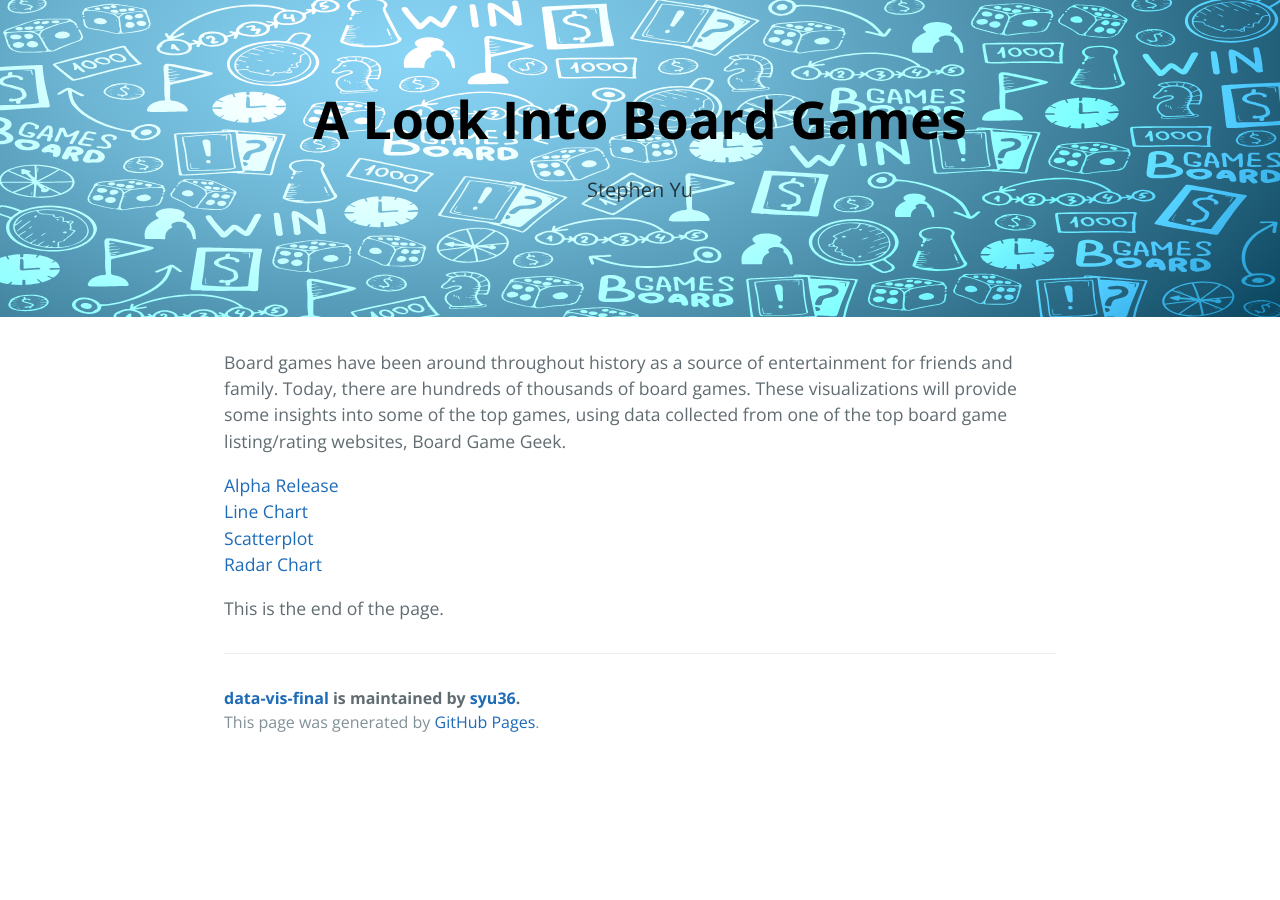
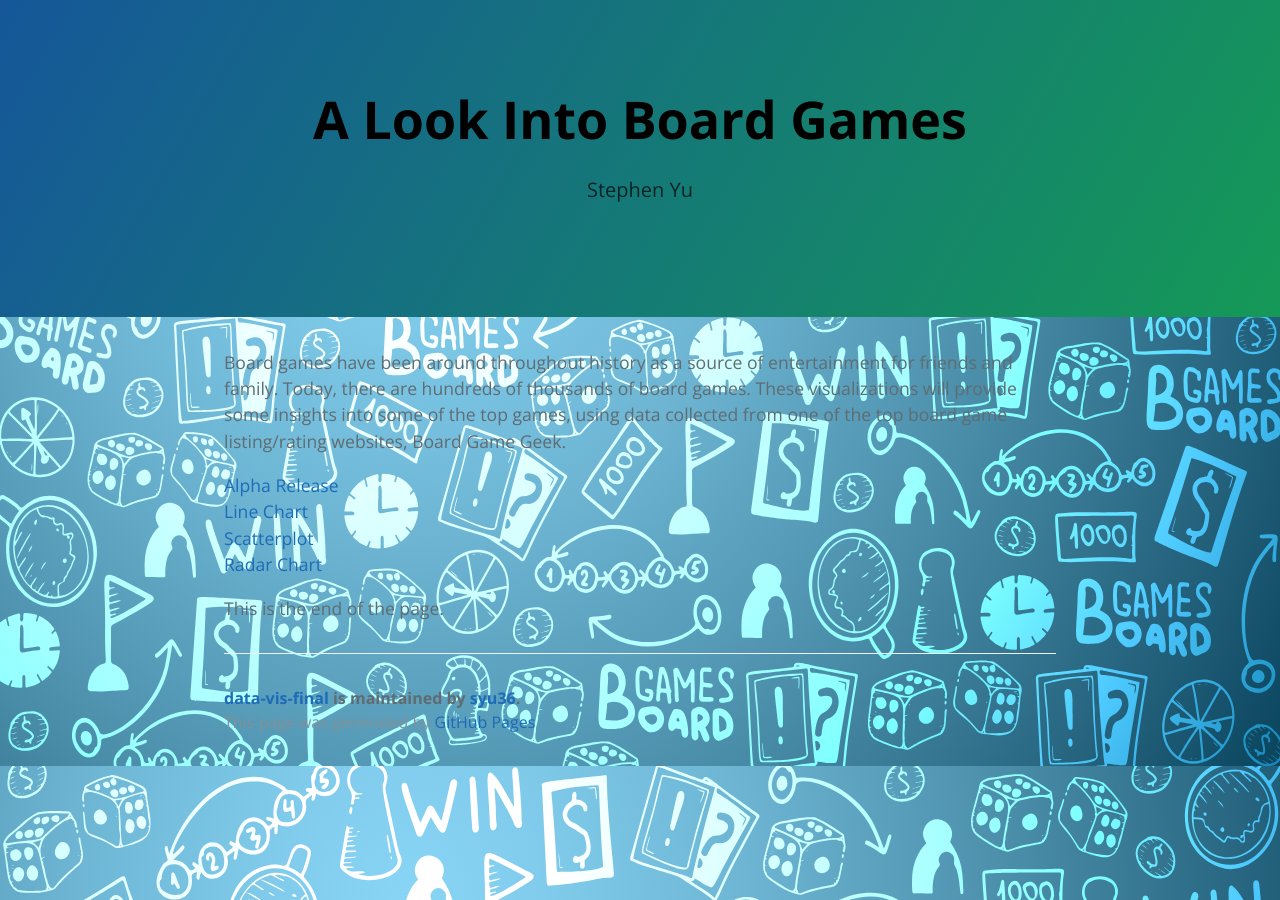
Before and after one commit to syu36/data-vis-final, a Jekyll site: the page built from index.md, in a window 1280 px wide. Built offline with Jekyll 4.4.1, drawn with Linux system fonts in a browser that asks for light colours; our own code applies the rules of GitHub Pages for plain Markdown files.

Commit message:
test background as body background

```diff
--- a/_layouts/default.html
+++ b/_layouts/default.html
@@ -12,10 +12,10 @@
     <link rel="stylesheet" href="{{ '/assets/css/style.css?v=' | append: site.github.build_revision | relative_url }}">
     {% include head-custom.html %}
   </head>
-  <body>
+  <body id="background">
     <a id="skip-to-content" href="#content">Skip to the content.</a>
 
-    <header class="page-header" id="header-background" role="banner">
+    <header class="page-header" role="banner">
       <h1 class="project-name">{{ page.title | default: site.title | default: site.github.repository_name }}</h1>
       <h2 class="project-tagline">{{ page.description | default: site.description | default: site.github.project_tagline }}</h2>
       {% if site.show_downloads %}
--- a/assets/css/style.scss
+++ b/assets/css/style.scss
@@ -3,7 +3,7 @@
 
 @import 'jekyll-theme-cayman';
 
-#header-background {
+#background {
   background-image: url(../../images/header_bg.svg);
   background-size: 100% auto;
 }
```
